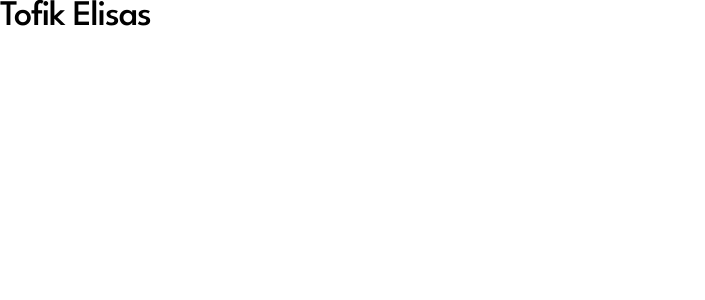
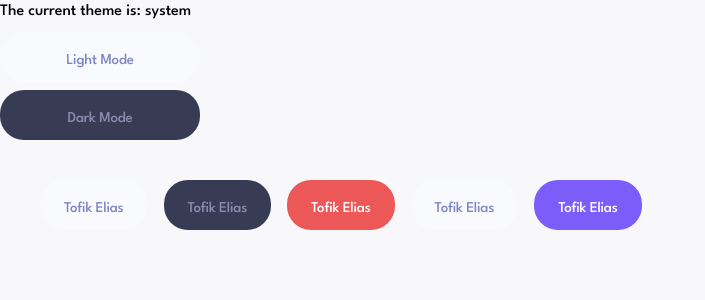
Before and after one commit to TofikE124/inoice-app-rebuild, a Next.js app: page / in a window 1280 px wide. Shown: the top 300 px of the page, without its empty margins (0-705 px from the left). Built offline with nearby package versions, Linux system fonts and the light colour scheme.

Commit message:
Finishing Button from Design System

```diff
--- /dev/null
+++ b/app/components/Button.tsx
@@ -0,0 +1,59 @@
+import { cva, VariantProps } from "class-variance-authority";
+import React, { ComponentProps } from "react";
+import { twMerge } from "tailwind-merge";
+
+const buttonStyles = cva(
+  [
+    "px-6",
+    "py-4",
+    "rounded-3xl",
+    "transition-colors",
+    "heading-s",
+    "duration-200",
+  ],
+  {
+    variants: {
+      variant: {},
+      color: {
+        primary: [
+          "bg-frost-white",
+          "text-steel-blue",
+          "hover:bg-pale-lavender",
+          "dark:bg-midnight-slate",
+          "dark:text-pale-lavender",
+          "dark:hover:bg-white",
+        ],
+        secondary: [
+          "bg-charcoal-slate",
+          "text-cool-gray",
+          "hover:bg-rich-black",
+          "dark:text-pale-lavender",
+          "dark:hover:bg-slate-navy",
+        ],
+        deepPurple: ["bg-deep-purple", "text-white", "hover:bg-soft-purple"],
+        red: ["bg-vibrant-red", "text-white", "hover:bg-soft-red"],
+        forstWhite: [
+          "bg-frost-white",
+          "text-steel-blue",
+          "hover:bg-pale-lavender",
+        ],
+      },
+      size: { normal: ["max-w-[200px] max-h-[50px]"] },
+    },
+    defaultVariants: { size: "normal" },
+  }
+);
+
+export type ButtonProps = VariantProps<typeof buttonStyles> &
+  ComponentProps<"button">;
+
+const Button = ({ variant, color, className, ...props }: ButtonProps) => {
+  return (
+    <button
+      className={twMerge(buttonStyles({ variant, color }), className)}
+      {...props}
+    ></button>
+  );
+};
+
+export default Button;
--- a/app/globals.css
+++ b/app/globals.css
@@ -1,4 +1,6 @@
 @import "tailwindcss";
+@custom-variant dark (&:where(.dark, .dark *));
+
 @import "./styles/base/typography.css";
 
 body {
@@ -9,15 +11,18 @@ body {
   --breakpoint-md: 48rem;
   --breakpoint-lg: 60rem;
 
+  --color-frost-white: #f9fafe;
   --color-deep-purple: #7c5dfa;
   --color-soft-purple: #9277ff;
   --color-slate-navy: #1e2139;
+  --color-charcoal-slate: #373b53;
   --color-midnight-slate: #252945;
   --color-pale-lavender: #dfe3fa;
   --color-cool-gray: #888eb0;
   --color-steel-blue: #7e88c3;
   --color-rich-black: #0c0e16;
   --color-vibrant-red: #ec5757;
+  --color-soft-red: #ff9797;
   --color-pale-ghost: #f8f8fb;
   --color-deep-space: #141625;
 }
--- a/app/layout.tsx
+++ b/app/layout.tsx
@@ -1,6 +1,7 @@
 import type { Metadata } from "next";
 import { League_Spartan } from "next/font/google";
 import "./globals.css";
+import ThemeProvider from "./providers/ThemeProvider";
 
 const leagueSpartan = League_Spartan({
   variable: "--font-league-spartan",
@@ -19,9 +20,9 @@ export default function RootLayout({
   children: React.ReactNode;
 }>) {
   return (
-    <html lang="en">
+    <html lang="en" suppressHydrationWarning>
       <body className={`${leagueSpartan.variable} antialiased`}>
-        {children}
+        <ThemeProvider>{children}</ThemeProvider>
       </body>
     </html>
   );
--- a/app/page.tsx
+++ b/app/page.tsx
@@ -1,7 +1,28 @@
+"use client";
+import Button from "./components/Button";
+import { useTheme } from "next-themes";
+
 export default function Home() {
+  const { theme, setTheme } = useTheme();
+
   return (
-    <main>
-      <h1 className="heading-l">Tofik Elisas</h1>
+    <main className="h-screen w-screen bg-pale-ghost dark:bg-rich-black">
+      <div className="flex flex-col gap-2">
+        The current theme is: {theme}
+        <Button color="primary" onClick={() => setTheme("light")}>
+          Light Mode
+        </Button>
+        <Button color="secondary" onClick={() => setTheme("dark")}>
+          Dark Mode
+        </Button>
+      </div>
+      <div className="p-10 flex gap-4">
+        <Button color="primary">Tofik Elias</Button>
+        <Button color="secondary">Tofik Elias</Button>
+        <Button color="red">Tofik Elias</Button>
+        <Button color="forstWhite">Tofik Elias</Button>
+        <Button color="deepPurple">Tofik Elias</Button>
+      </div>
     </main>
   );
 }
--- /dev/null
+++ b/app/providers/ThemeProvider.tsx
@@ -0,0 +1,13 @@
+"use client";
+import { ThemeProvider as NextThemesProvider } from "next-themes";
+import { PropsWithChildren } from "react";
+
+const ThemeProvider = ({ children }: PropsWithChildren) => {
+  return (
+    <NextThemesProvider attribute="class" defaultTheme="system" enableSystem>
+      {children}
+    </NextThemesProvider>
+  );
+};
+
+export default ThemeProvider;
--- a/package.json
+++ b/package.json
@@ -9,9 +9,12 @@
     "lint": "next lint"
   },
   "dependencies": {
+    "class-variance-authority": "^0.7.1",
     "next": "15.2.3",
+    "next-themes": "^0.4.6",
     "react": "^19.0.0",
-    "react-dom": "^19.0.0"
+    "react-dom": "^19.0.0",
+    "tailwind-merge": "^3.0.2"
   },
   "devDependencies": {
     "@eslint/eslintrc": "^3",
```
Also changed, not shown: 1 other file (tests, documents, lock files or other folders).
